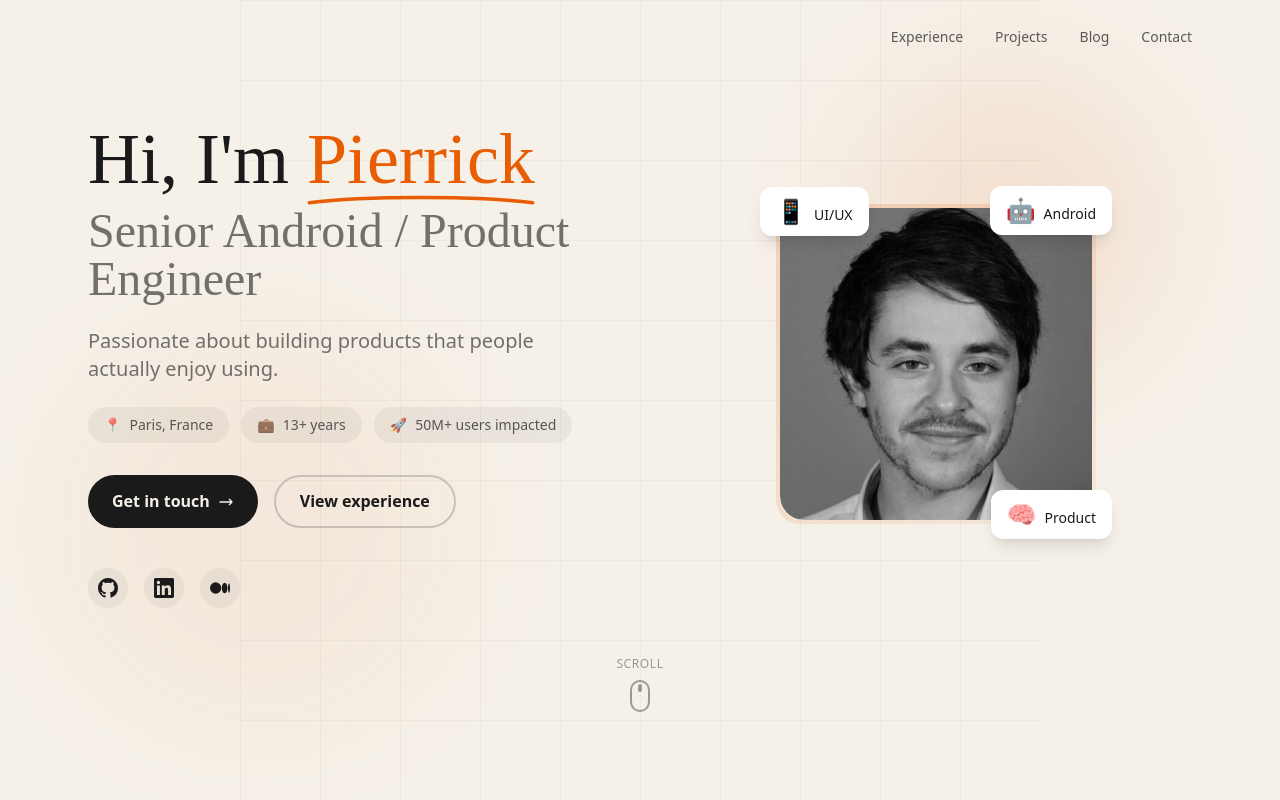
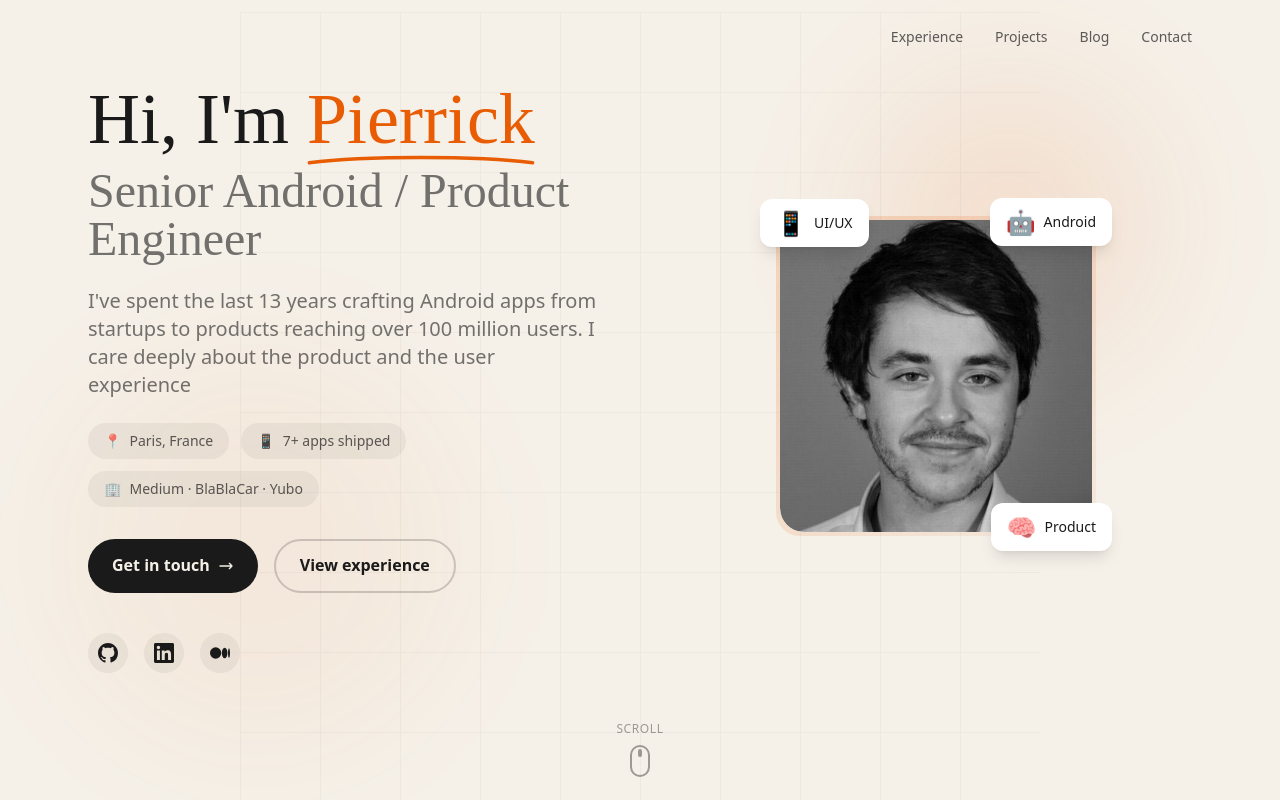
Before and after one commit to prcaen/prcaen.github.io, a React (Vite) app: page / in a window 1280 px wide. Shown: the top 800 px of the page. Built offline with nearby package versions, Linux system fonts and the light colour scheme.

Commit message:
Improve Hero

```diff
--- a/src/components/Hero.tsx
+++ b/src/components/Hero.tsx
@@ -66,10 +66,10 @@ export function Hero() {
                 <span>📍</span> {personalInfo.location}
               </span>
               <span className="inline-flex items-center gap-2 px-4 py-2 bg-charcoal/5 rounded-full text-sm font-medium text-charcoal/70">
-                <span>💼</span> {yearsOfExperience}+ years
+                <span>📱</span>7+ apps shipped
               </span>
               <span className="inline-flex items-center gap-2 px-4 py-2 bg-charcoal/5 rounded-full text-sm font-medium text-charcoal/70">
-                <span>🚀</span> 50M+ users impacted
+                <span>🏢</span> Medium · BlaBlaCar · Yubo
               </span>
             </div>
 
@@ -121,15 +121,15 @@ export function Hero() {
                 </div>
               </div>
               {/* Floating elements */}
-              <div className="absolute -top-4 -right-4 px-4 py-2 bg-white rounded-xl shadow-lg animate-float">
+              <div className="absolute -top-4 -right-4 px-4 py-2 bg-white rounded-xl shadow-lg animate-float inline-flex items-center">
                 <span className="text-2xl">🤖</span>
                 <span className="text-sm font-medium ml-2 inline-block">Android</span>
               </div>
-              <div className="absolute -bottom-4 -right-4 px-4 py-2 bg-white rounded-xl shadow-lg animate-float" style={{ animationDelay: '1.6s' }}>
+              <div className="absolute -bottom-4 -right-4 px-4 py-2 bg-white rounded-xl shadow-lg animate-float inline-flex items-center" style={{ animationDelay: '1.6s' }}>
                 <span className="text-2xl">🧠</span>
                 <span className="text-sm font-medium ml-2">Product</span>
               </div>
-              <div className="absolute -top-4 -start-4 px-4 py-2 bg-white rounded-xl shadow-lg animate-float" style={{ animationDelay: '1.6s' }}>
+              <div className="absolute -top-4 -start-4 px-4 py-2 bg-white rounded-xl shadow-lg animate-float inline-flex items-center" style={{ animationDelay: '1.6s' }}>
                 <span className="text-2xl">📱</span>
                 <span className="text-sm font-medium ml-2">UI/UX</span>
               </div>
@@ -148,6 +148,17 @@ export function Hero() {
         </div>
       </div>
     </section>
+  );
+}
+
+function StatCard({ number, label }: { number: string; label: string }) {
+  return (
+    <div className="text-center p-4 rounded-2xl bg-charcoal/5">
+      <span className="block text-2xl md:text-3xl font-bold text-accent">
+        {number}
+      </span>
+      <span className="text-xs md:text-sm text-charcoal/60 mt-1 block">{label}</span>
+    </div>
   );
 }
 
--- a/src/data/personal.ts
+++ b/src/data/personal.ts
@@ -11,7 +11,7 @@ export const personalInfo = {
   careerStartYear: CAREER_START_YEAR,
 
   about: {
-    short: `Passionate about building products that people actually enjoy using.`
+    short: `I've spent the last ${getYearsOfExperience()} years crafting Android apps from startups to products reaching over 100 million users. I care deeply about the product and the user experience`
   },
 
   social: {
```
